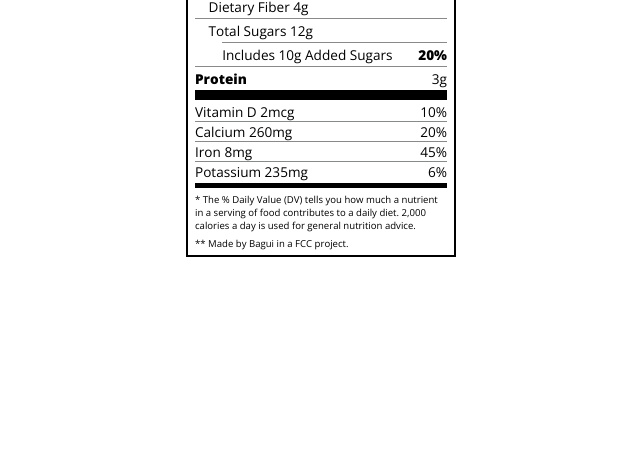
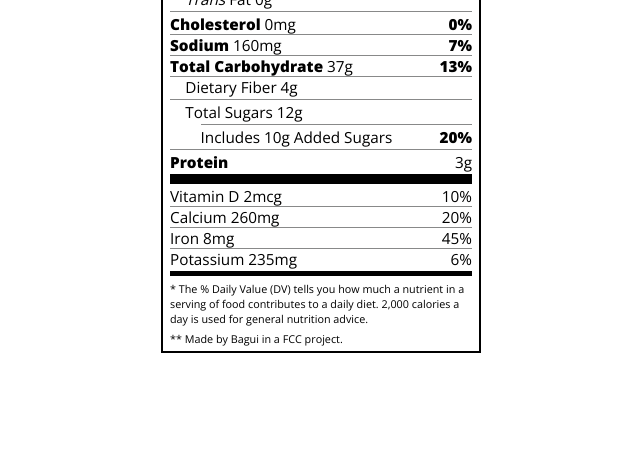
Before and after one commit to castroalves-gabi/tipography-nutrition-label-fcc, a plain HTML site: page index.html in a window 1280 px wide. Shown: the part 336-800 px from the top of the page, without its empty margins (319-959 px from the left). Drawn offline with nearby package versions, Linux system fonts and the light colour scheme.

Commit message:
Update styles.css

```diff
--- a/styles.css
+++ b/styles.css
@@ -3,7 +3,7 @@
 }
 
 html {
-  font-size: 16px;
+  font-size: 18px;
 }
 
 body {
@@ -12,8 +12,8 @@ body {
 
 .label {
   border: 2px solid black;
-  width: 270px;
-  margin: 20px auto;
+  width: 320px;
+  margin: 6% auto;
   padding: 0 7px;
 }
 
```
